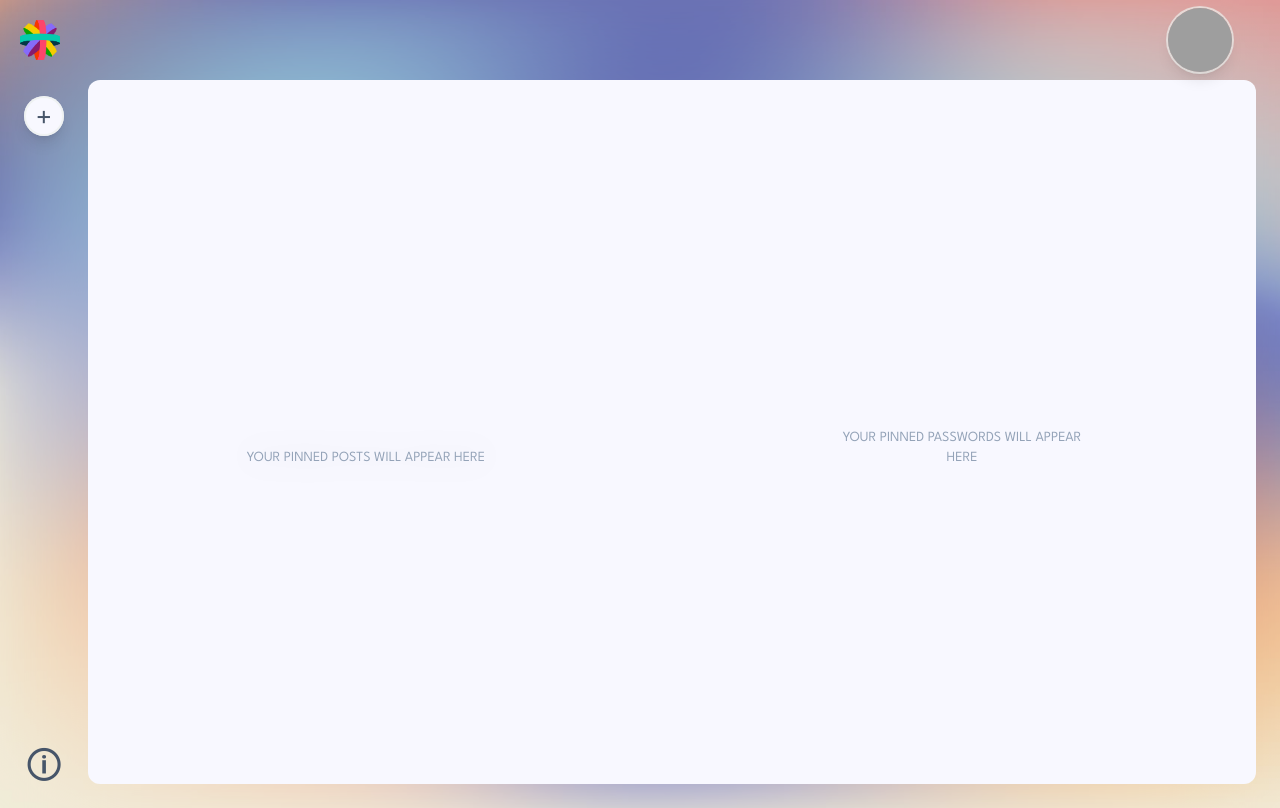
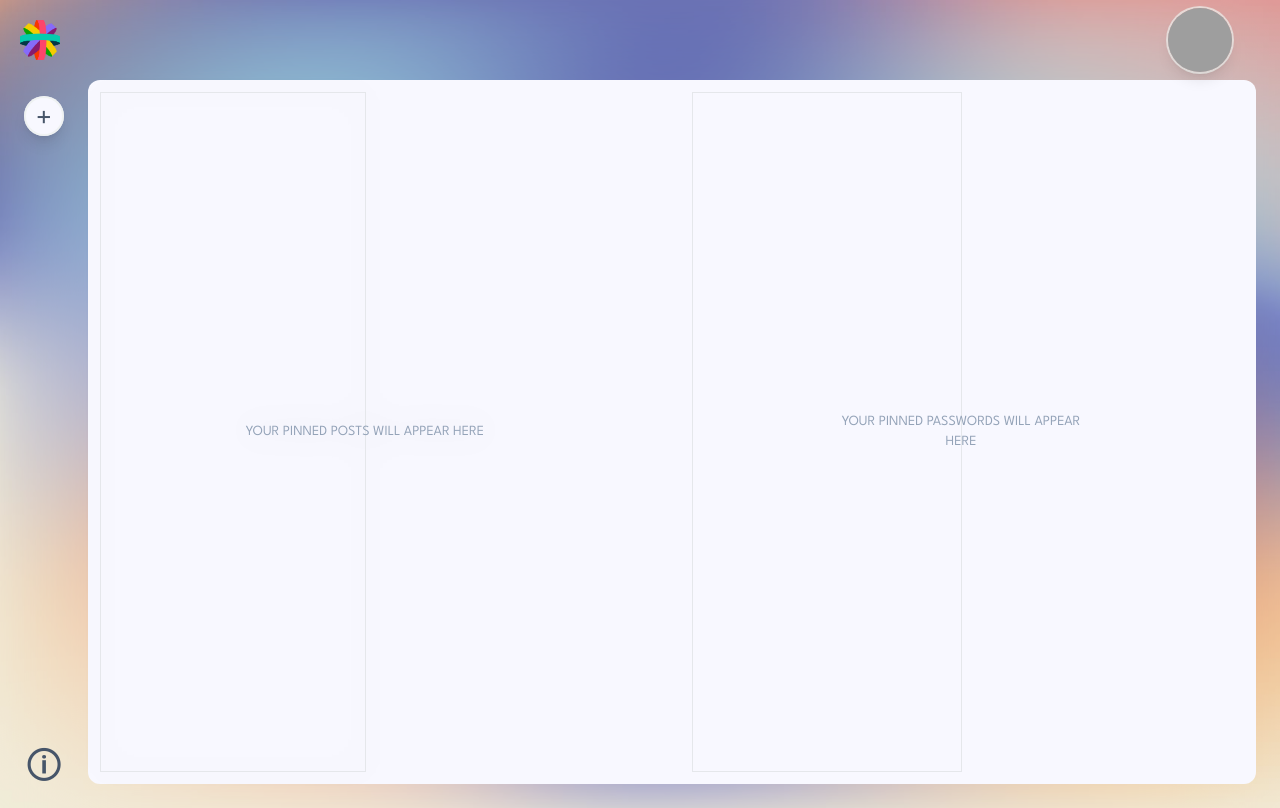
Before and after one commit to MatteoGranata/ANGEL, a Vue app in the folder client/: page /homepage in a window 1280 px wide. Built offline with nearby package versions, Linux system fonts and the light colour scheme; grey boxes are pictures that could not be loaded.

Commit message:
fix responsive design

```diff
--- a/client/src/views/Homepage.vue
+++ b/client/src/views/Homepage.vue
@@ -154,8 +154,13 @@
               </div>
             </div>
           </li>
-          <div v-if="allPostsUnpinned" class="w-full h-[47vh] flex items-end justify-center">
-            <p class="relative left-1/2 w-fit h-fit text-center text-sm text-slate-400">
+          <div
+            v-if="allPostsUnpinned"
+            class="w-full h-[47vh] sm:h-[85vh] flex items-end sm:items-center justify-center border"
+          >
+            <p
+              class="relative left-1/2 sm:left-0 xl:left-1/2 w-fit h-fit text-center text-sm text-slate-400"
+            >
               YOUR PINNED POSTS WILL APPEAR HERE
             </p>
           </div>
@@ -236,8 +241,13 @@
               </div>
             </div>
           </li>
-          <div v-if="allPasswordUnpinned" class="w-full h-[47vh] flex items-end justify-center">
-            <p class="relative left-1/2 w-fit h-fit text-center text-sm text-slate-400">
+          <div
+            v-if="allPasswordUnpinned"
+            class="w-full h-[47vh] sm:h-[85vh] flex items-end sm:items-center justify-center border"
+          >
+            <p
+              class="relative left-1/2 sm:left-0 lg:left-1/2 w-fit h-fit text-center text-sm text-slate-400"
+            >
               YOUR PINNED PASSWORDS WILL APPEAR HERE
             </p>
           </div>
```
